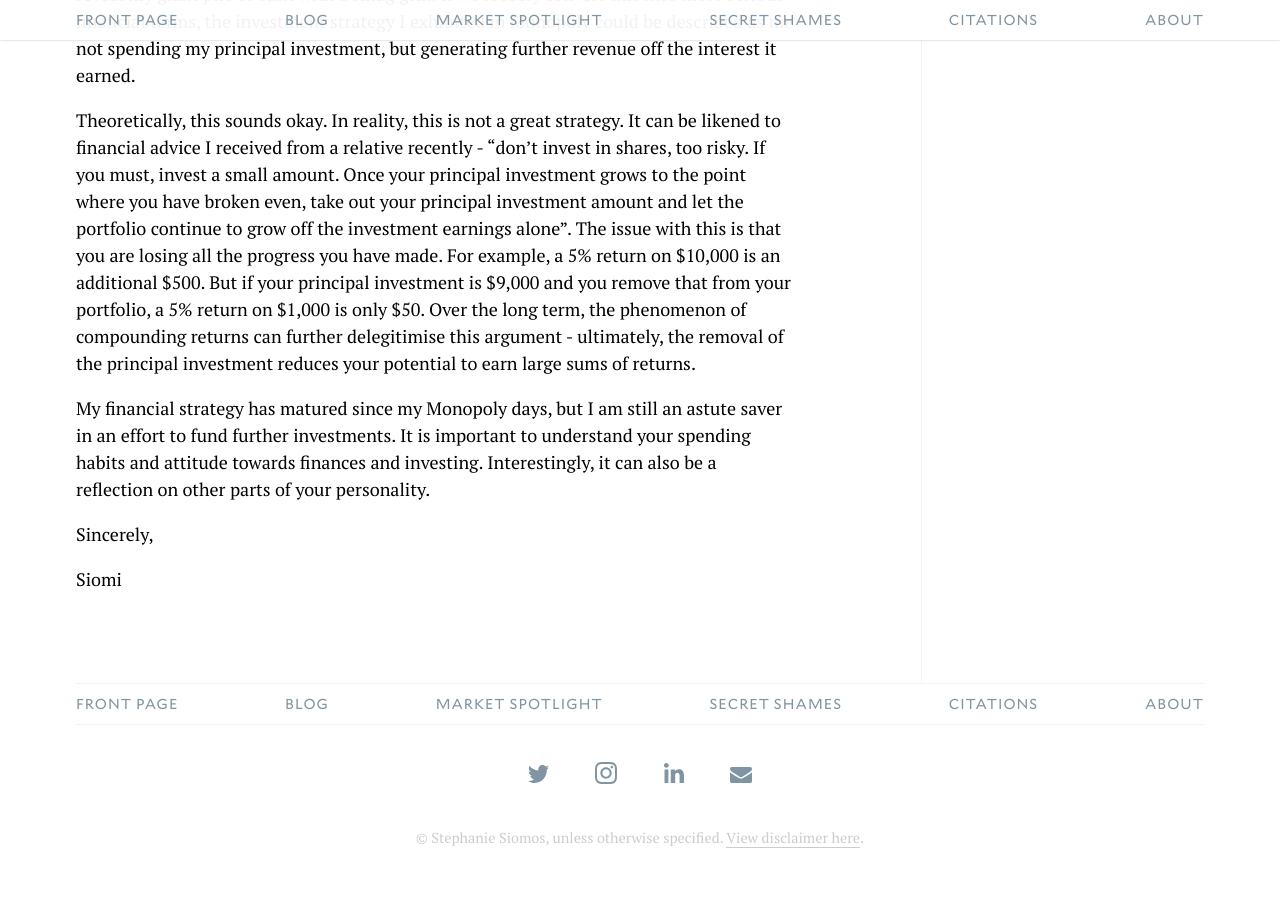
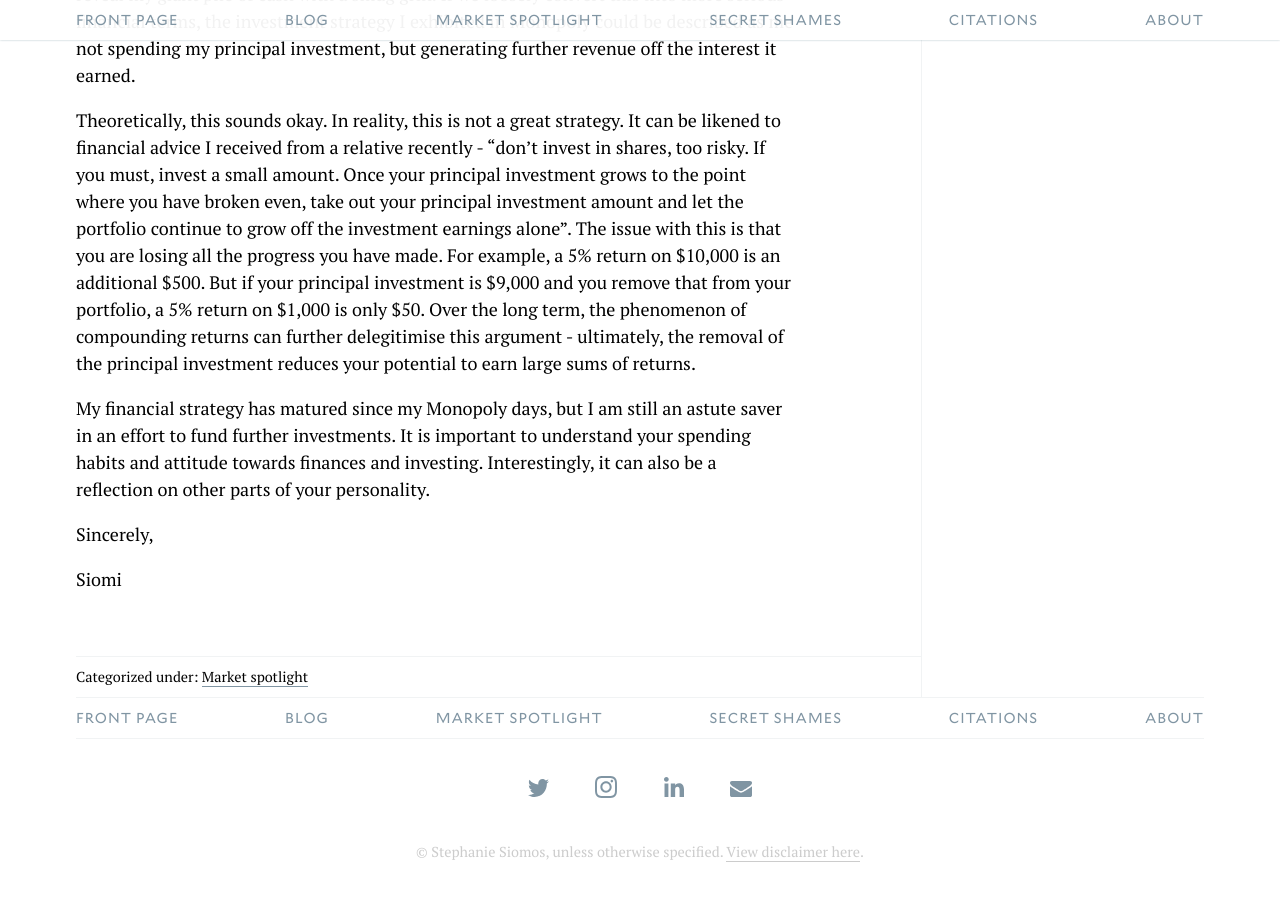
Before and after one commit to cjmlgrto/siomi.net, a Jekyll site: the page built from _posts/2017-11-24-what-is-your-money-story.markdown, in a window 1280 px wide and 900 px high, scrolled down 2382 px. Built offline with Jekyll 4.4.1, drawn with Linux system fonts in a browser that asks for light colours.

Commit message:
Updated What Is Your Money Story

```diff
--- a/_posts/2017-11-24-what-is-your-money-story.markdown
+++ b/_posts/2017-11-24-what-is-your-money-story.markdown
@@ -1,6 +1,8 @@
 ---
 title: What Is Your Money Story?
 date: 2017-11-24 22:19:00 +11:00
+categories:
+- market spotlight
 tags:
 - blog
 image: "/uploads/11513424364_f48b8cb877_b.jpg"
```
